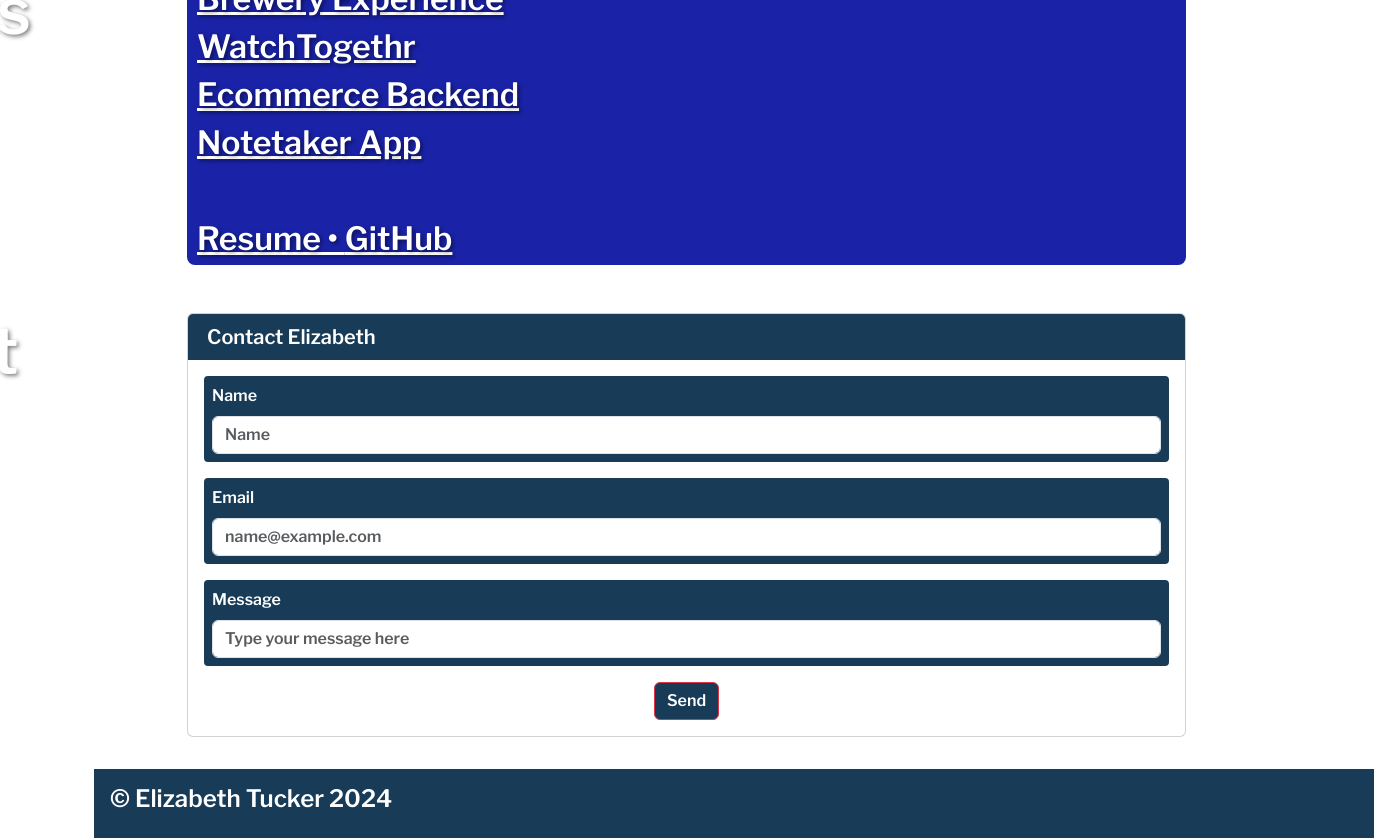
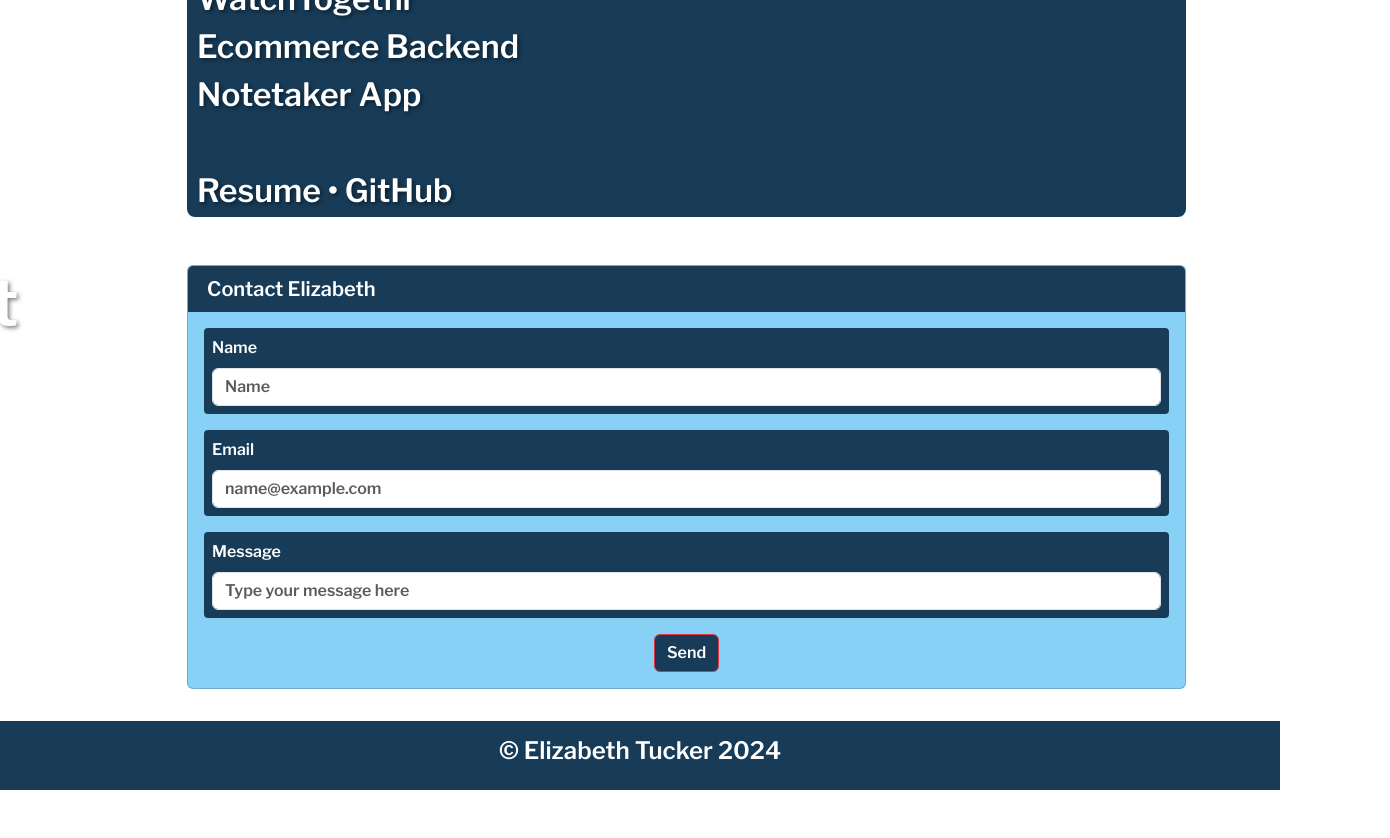
Before and after one commit to BitsTuck/portfolio, a React (Vite) app in the folder client/: page / in a window 1280 px wide. Shown: the part 1100-1938 px from the top of the page, 1390 px wide, since content can reach past the window. After the commit the page ends 1890 px from the top, so only its background shows below. Built offline with nearby package versions, Linux system fonts and the light colour scheme; a web font is replaced by a local one.

Commit message:
main css complete

```diff
--- a/client/src/App.jsx
+++ b/client/src/App.jsx
@@ -1,6 +1,7 @@
 import { Outlet } from 'react-router-dom';
 import { ApolloClient, InMemoryCache, ApolloProvider } from '@apollo/client';
 import Header from './components/Header';
+import Footer from './components/Footer'
 // import React from 'react'
 
 
@@ -18,6 +19,7 @@ function App() {
                 <div className="container">
                     <Outlet />
                 </div>
+                <Footer />
             </div>
         </ApolloProvider>
     )
--- /dev/null
+++ b/client/src/components/Footer.jsx
@@ -0,0 +1,13 @@
+import React from 'react'
+
+const Footer = () => {
+    return (
+        <footer className="footer">
+            <div className="footer-text">
+                <h3>© Elizabeth Tucker 2024</h3>
+            </div>
+        </footer>
+    )
+}
+
+export default Footer
--- a/client/src/index.css
+++ b/client/src/index.css
@@ -70,6 +70,10 @@ body {
 
 }
 
+.card {
+    background-color:  #86D1F5
+}
+
 .card-header {
     background-color:  #183C58;
     border: #183C58 solid;
@@ -80,7 +84,7 @@ body {
 }
 
 .btn-danger:hover {
-    background-color: #86D1F5
+    background-color: #6980EE
 }
 
 .mb-3 {
@@ -98,31 +102,29 @@ body {
     position: relative;
     padding: 2px 10px;
     border-radius: .5rem;
-    background-color: #1A23A7;
+    background-color: #183C58;
+    ;
 }
 .project-list a {
     text-shadow: 2px 2px 4px rgba(0, 0, 0, 0.5);
     font-size: 2rem;
     color: white;
+    text-decoration: none;
 }
 
 .project-list a:hover {
-    color: #86D1F5
+    color: #6980EE
 }
 
-.footer-row {
-    width: 100vw;
-    margin: 0 auto;
-}
+
 .footer {
     background-color: #183C58;
-    width: 100vw;
     margin-top:2rem;
-    padding: 1rem
+    padding: 1rem;
+    text-align: center;
 }
 
 .footer h3 {
     color: white;
     font-size: 1.5rem;
-    width: 100vw
 }
--- a/client/src/pages/Home.jsx
+++ b/client/src/pages/Home.jsx
@@ -10,7 +10,7 @@ const Home = () => {
                     <Col xs={1}>
                         <div className="side-nav"><h2>About</h2></div>
                     </Col>
-                    <Col md={10}>
+                    <Col md={11}>
                         <div className="about-card w-100">
                             <p>
                                 Hello! Thank you for visiting my portfolio. I am Elizabeth Tucker, a Junior Web Developer and recent graduate of the University of Texas at Austin's Full-Stack MERN Coding Bootcamp.
@@ -33,7 +33,7 @@ const Home = () => {
                             <a href="https://github.com/BitsTuck/ecomm-back-end" target="_blank">Ecommerce Backend</a><br />
                             <a href="https://uta-note-taker-29970e8af26e.herokuapp.com/" target="_blank">Notetaker App</a><br />
                             <br />
-                            <a href='' target="_blank">Resume • </a>
+                            <a href='' target="_blank">Resume</a><a> • </a>
                             <a href="https://github.com/BitsTuck" target="_blank">GitHub</a>
 
 
@@ -69,12 +69,6 @@ const Home = () => {
                         </div>
                     </Col>
                 </Row>
-                <Row className="footer-row">
-                    <div className='footer'>
-                        <h3>© Elizabeth Tucker 2024</h3>
-                    </div>
-                </Row>
-
             </Container>
         </>
     )
```
